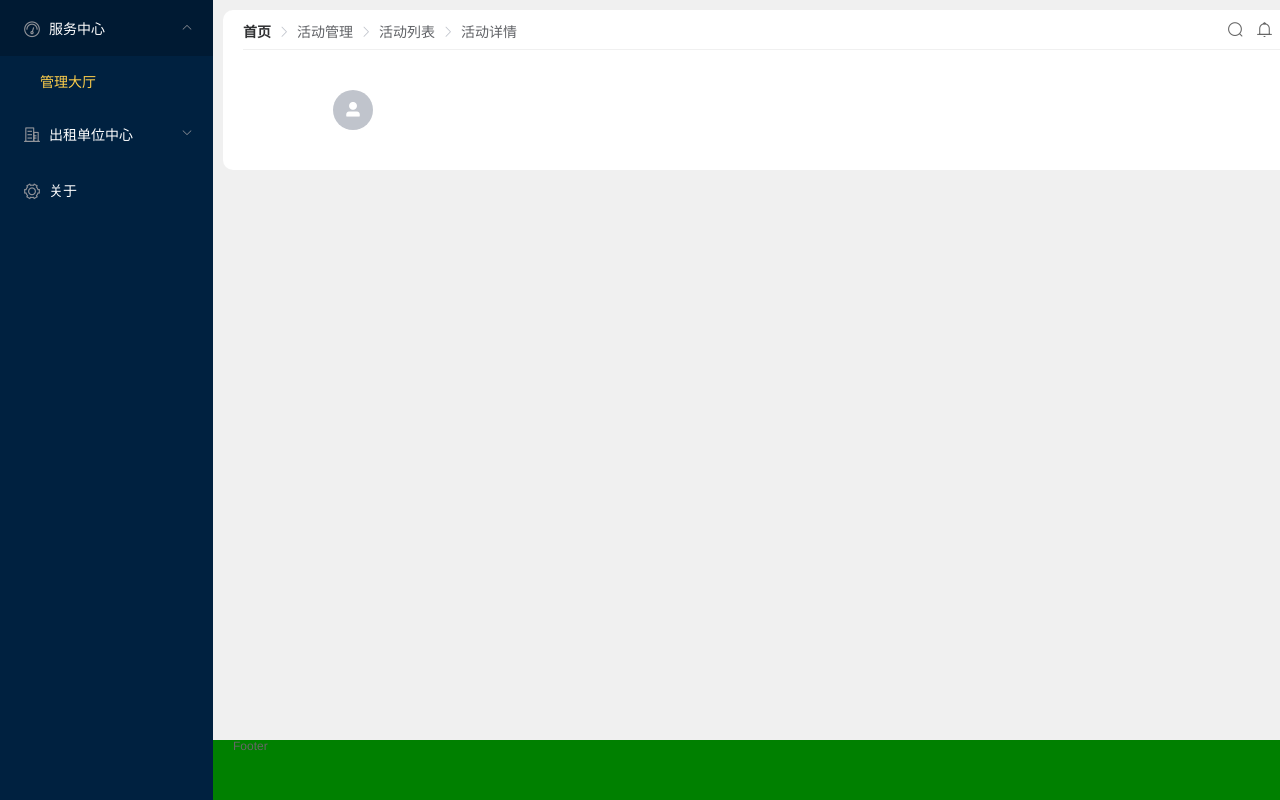
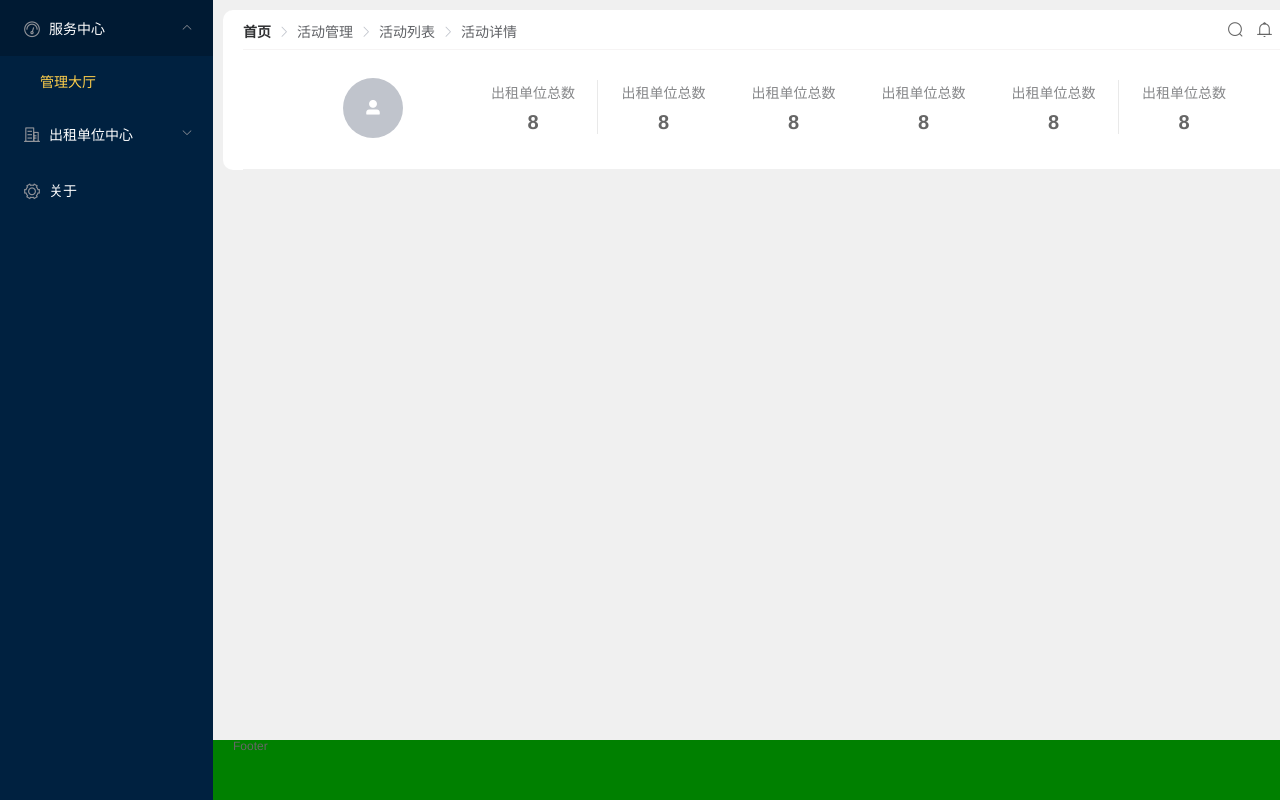
Before and after one commit to superwhys/super-rent, a Vue app in the folder frontend/: page /rent/house in a window 1280 px wide. Shown: the top 800 px of the page. Built offline with nearby package versions, Linux system fonts and the light colour scheme.

Commit message:
add/managerHead

```diff
--- a/frontend/src/components/common/headtop/ManageHead.vue
+++ b/frontend/src/components/common/headtop/ManageHead.vue
@@ -1,6 +1,35 @@
 <template>
-  <div class="user-icon">
-    <el-avatar icon="el-icon-user-solid"></el-avatar>
+  <div class="man-head-box">
+    <div class="user-icon-box">
+      <el-avatar :size="60" icon="el-icon-user-solid"></el-avatar>
+    </div>
+    <div class="total-info">
+      <div class="total-box">
+        <span>出租单位总数</span>
+        <span class="total-count">8</span>
+      </div>
+      <div class="total-box">
+        <span>出租单位总数</span>
+        <span class="house-count">8</span>
+      </div>
+      <div class="total-box">
+        <span>出租单位总数</span>
+        <span class="apartment-count">8</span>
+      </div>
+      <div class="total-box">
+        <span>出租单位总数</span>
+        <span class="store-count">8</span>
+      </div>
+      <div class="total-box">
+        <span>出租单位总数</span>
+        <span class="other-count">8</span>
+      </div>
+      <div class="total-box">
+        <span>出租单位总数</span>
+        <span class="total-price">8</span>
+      </div>
+
+    </div>
   </div>
 </template>
 
@@ -11,14 +40,59 @@ export default {
 </script>
 
 <style scoped>
-  .user-icon {
-    position: absolute;
-    left: 20px;
-    top: 50%;
-    margin-left: 70px;
-    margin-top: -20px ;
-    /*float: left;*/
-    /*text-align: center;*/
-    vertical-align: center
+
+  .man-head-box{
+    width: 100%;
+    height: 100%;
+    margin: 0;
+    padding: 0;
+    display: flex;
+    /*overflow: hidden;*/
+    flex-wrap: nowrap;
+    flex-direction: row;
+  }
+
+  .user-icon-box {
+    width: 15%;
+    height: 100%;
+    flex: 15%;
+    line-height: 120px;
+    padding-top: 24px;
+    padding-left: 100px;
+  }
+
+  .total-info{
+    width: 80%;
+    height: 100%;
+    flex: 80%;
+    padding-top: 30px;
+    padding-left: 30px;
+  }
+  .total-box{
+    width: 130px;
+    height: 60%;
+    float: left;
+    padding: 0px 20px;
+  }
+  .total-box span{
+    text-align: center;
+    display: block;
+  }
+  .total-box span:first-child {
+    padding-top: 5px;
+    font-size: 14px;
+    color: #87888A;
+  }
+  .total-box span:nth-child(2) {
+    text-align: center;
+    padding-top: 10px;
+    font-size: 20px;
+    font-weight: bold;
+  }
+  .total-box:first-child {
+    border-right: 1px solid #E9E9E9;
+  }
+  .total-box:last-child {
+    border-left: 1px solid #E9E9E9;
   }
 </style>
--- a/frontend/src/components/common/pageheader/PageHead.vue
+++ b/frontend/src/components/common/pageheader/PageHead.vue
@@ -9,7 +9,6 @@
           <el-breadcrumb-item>活动详情</el-breadcrumb-item>
         </el-breadcrumb>
       </div>
-
       <div class="user">
         <div class="icon">
           <a><i class="el-icon-search"></i></a>
@@ -37,13 +36,14 @@ export default {
   .head-top{
     width: 100%;
     height: 40px;
+    border-bottom: 1px solid #f6f4f4;
   }
 
   .breadcrumb{
     display: inline-block;
     float: left;
     width: 300px;
-    height: 40px;
+    height: 20px;
     margin-top: 15px;
   }
 
@@ -54,7 +54,7 @@ export default {
   }
 
   .head {
-    height: 40px;
+    height: 100%;
     border-bottom: 1px solid #F0F0F0
   }
 
@@ -80,18 +80,6 @@ export default {
   .head-down{
     width: 100%;
     height: 120px;
-    position: relative;
     /*background-color: black;*/
   }
-
-  .user-icon {
-    position: absolute;
-    left: 20px;
-    top: 50%;
-    margin-left: 70px;
-    margin-top: -20px ;
-    /*float: left;*/
-    /*text-align: center;*/
-    vertical-align: center
-  }
 </style>
--- a/frontend/src/components/content/frameweb/FrameWeb.vue
+++ b/frontend/src/components/content/frameweb/FrameWeb.vue
@@ -1,18 +1,22 @@
 <template>
   <el-container>
+    <!--  侧边导航栏  -->
     <el-aside width="213px" class="aside">
       <side-bar></side-bar>
     </el-aside>
     <el-container>
+      <!--   右边顶部   -->
       <el-header height="160px" class="header">
         <page-head>
           <manage-head v-show="nowPath === '/Management'"></manage-head>
         </page-head>
       </el-header>
+      <!--   右边主体   -->
       <el-main class="main">
         <!-- router -->
         <slot></slot>
       </el-main>
+      <!--   右边页脚   -->
       <el-footer height="60px" class="footer">Footer</el-footer>
     </el-container>
   </el-container>
```
